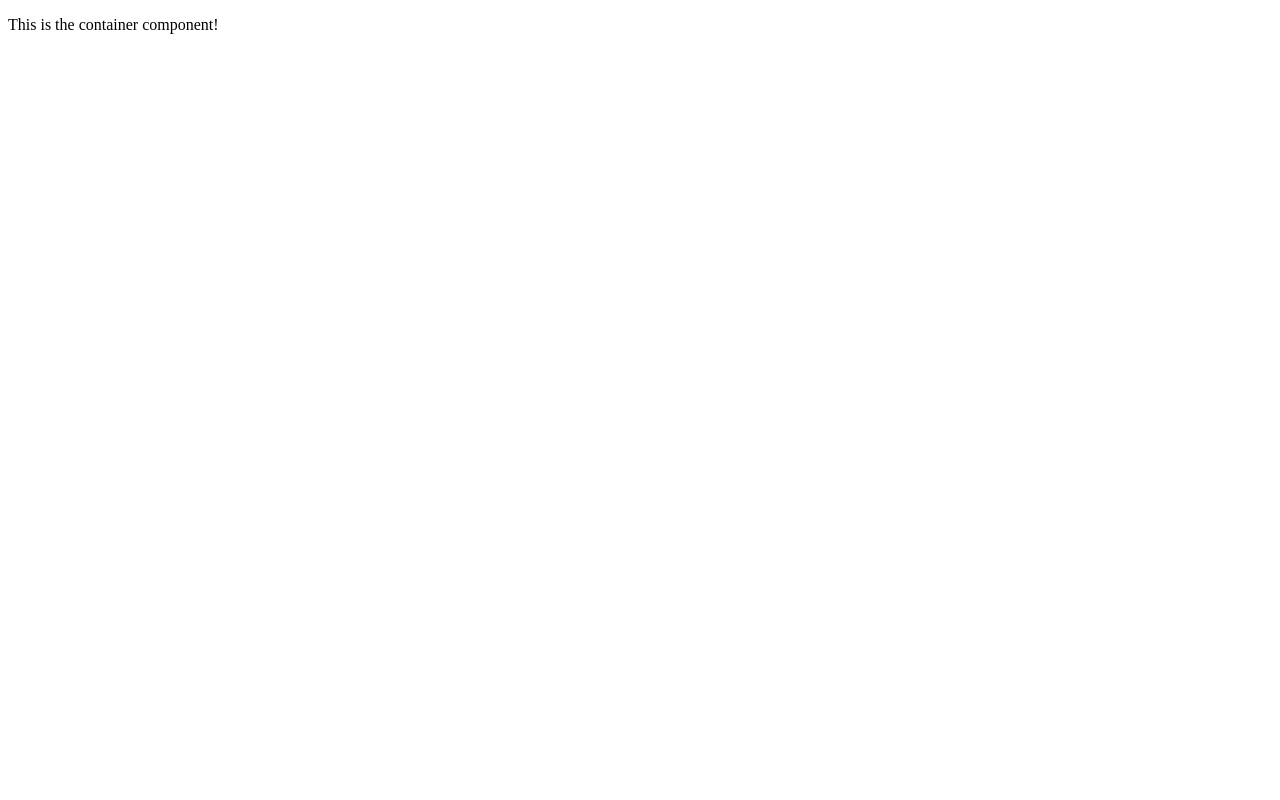
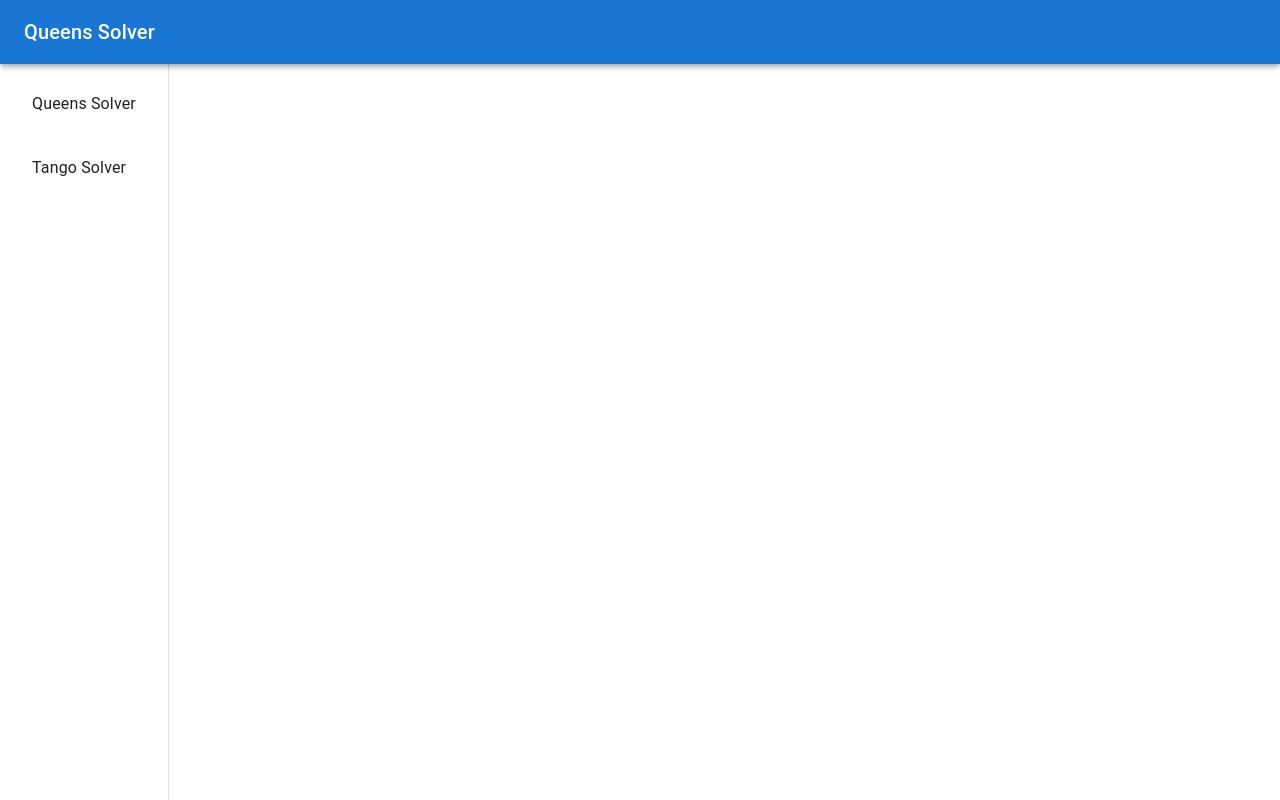
Before and after one commit to RileyCullen/game-solvers, a React (Vite) app: page / in a window 1280 px wide. Built offline with nearby package versions, Linux system fonts and the light colour scheme.

Commit message:
Code sidebar and app bar

```diff
--- /dev/null
+++ b/src/main-container/app-bar.tsx
@@ -0,0 +1,25 @@
+import BaseAppBar from '@mui/material/AppBar';
+import Toolbar from '@mui/material/Toolbar';
+import Typography from '@mui/material/Typography';
+
+/** Props for {@link Appbar} component. */
+interface AppBarProps {
+    /** Title displayed within {@link AppBar}.  */
+    title: string;
+}
+
+/** Application information bar present at top of the UI. */
+export function AppBar(props: AppBarProps) {
+    const { title } = props;
+    return (
+        <BaseAppBar
+            sx={{
+                zIndex: (theme) => theme.zIndex.drawer + 1
+            }}
+        >
+            <Toolbar>
+                <Typography variant='h6'>{title}</Typography>
+            </Toolbar>
+        </BaseAppBar>
+    );
+}
--- a/src/main-container/container.tsx
+++ b/src/main-container/container.tsx
@@ -1,7 +1,30 @@
+import { AppBar } from './app-bar';
+import { Sidebar, SidebarItem } from './sidebar';
+import Box from '@mui/material/Box';
+import { useState } from 'react';
+
+/** Schema for default app to show on startup. */
+const DEFAULT_APP = {
+    id: 'queens-solver',
+    label: 'Queens Solver'
+};
+
+/** Schema to define supported sub applications. */
+const APPS: SidebarItem[] = [
+    DEFAULT_APP,
+    {
+        id: 'tango-solver',
+        label: 'Tango Solver'
+    }
+];
 
 /** Main application container (i.e., entry point to the application).*/
 export function Container() {
+    const [ app, setApp ] = useState(DEFAULT_APP);
     return (
-        <p>This is the container component!</p>
+        <Box>
+            <AppBar title={app.label} />
+            <Sidebar items={APPS} updateCurrentItem={setApp} />
+        </Box>
     );
 }
--- /dev/null
+++ b/src/main-container/sidebar.tsx
@@ -0,0 +1,67 @@
+import Drawer from '@mui/material/Drawer';
+import List from '@mui/material/List';
+import ListItem from '@mui/material/ListItem';
+import ListItemButton from '@mui/material/ListItemButton';
+import ListItemText from '@mui/material/ListItemText';
+import Toolbar from '@mui/material/Toolbar';
+
+/** Props for {@link Sidebar}. */
+interface SidebarProps {
+    /** Items to display in sidebar. */
+    items: SidebarItem[];
+    /** Update current item. */
+    updateCurrentItem(item: SidebarItem): void;
+}
+
+/** Side bar item interface. */
+export interface SidebarItem {
+    /** Unique ID to represent sidebar item. */
+    id: string;
+    /** Presentation label to display in sidebar. */
+    label: string;
+}
+
+/** Sidebar to select sub-application. */
+export function Sidebar(props: SidebarProps) {
+    const { items, updateCurrentItem } = props;
+    return (
+        <Drawer variant='permanent'>
+            <Toolbar />
+            <List>
+                {
+                    items.map((item) => (
+                        <SidebarListElement
+                            key={item.id}
+                            item={item}
+                            updateCurrentItem={updateCurrentItem}
+                        />
+                    ))
+                }
+            </List>
+        </Drawer>
+    );
+}
+
+/** Props for {@link SidebarListElement}. */
+interface SidebarListElementProps {
+    /** Key to differentiate list elements. */
+    key: string;
+    /** Item to be displayed. */
+    item: SidebarItem;
+    /** Callback to update currently selected sidebar item. */
+    updateCurrentItem: SidebarProps['updateCurrentItem'];
+}
+
+/** Internal/helper component to display sidebar items. */
+function SidebarListElement(props: SidebarListElementProps) {
+    const { item, updateCurrentItem } = props;
+    return (
+        <ListItem>
+            <ListItemButton
+                onClick={() => updateCurrentItem(item)}
+            >
+                <ListItemText primary={item.label} />
+            </ListItemButton>
+        </ListItem>
+    );
+}
```
